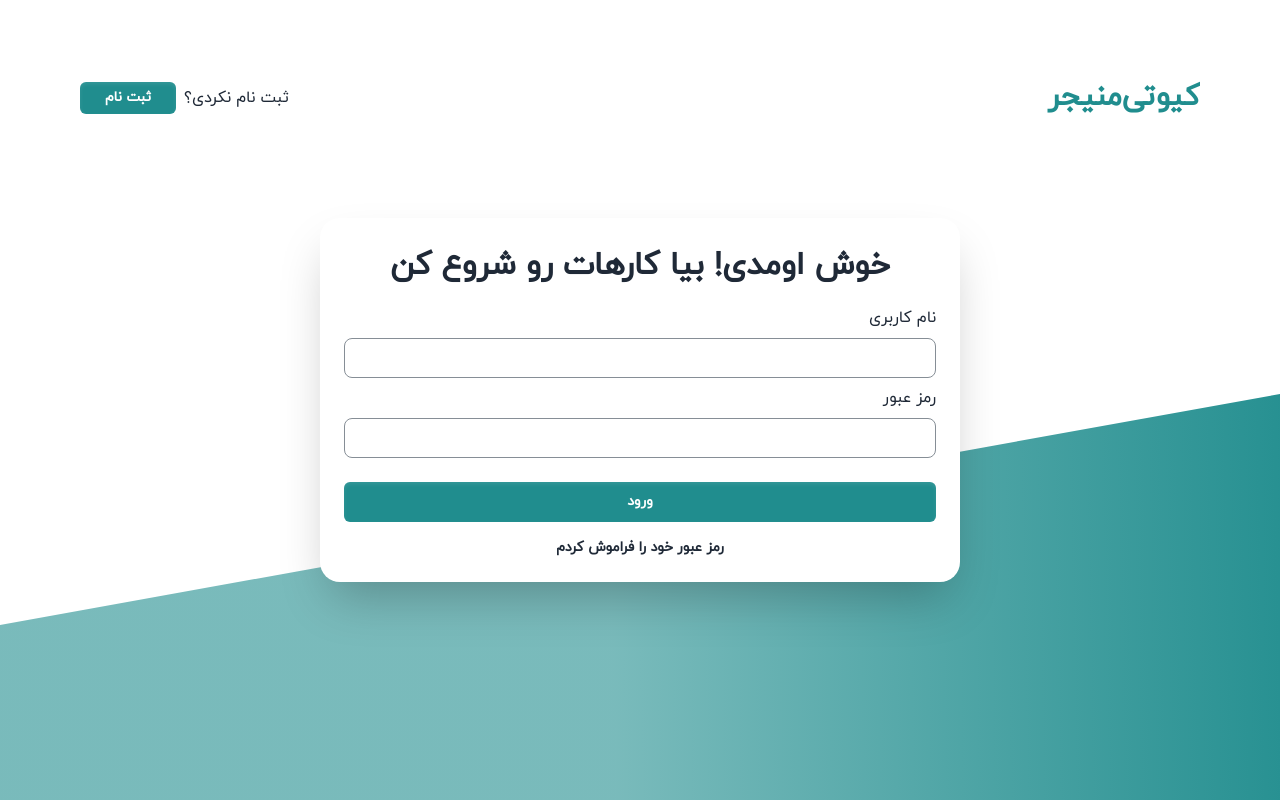
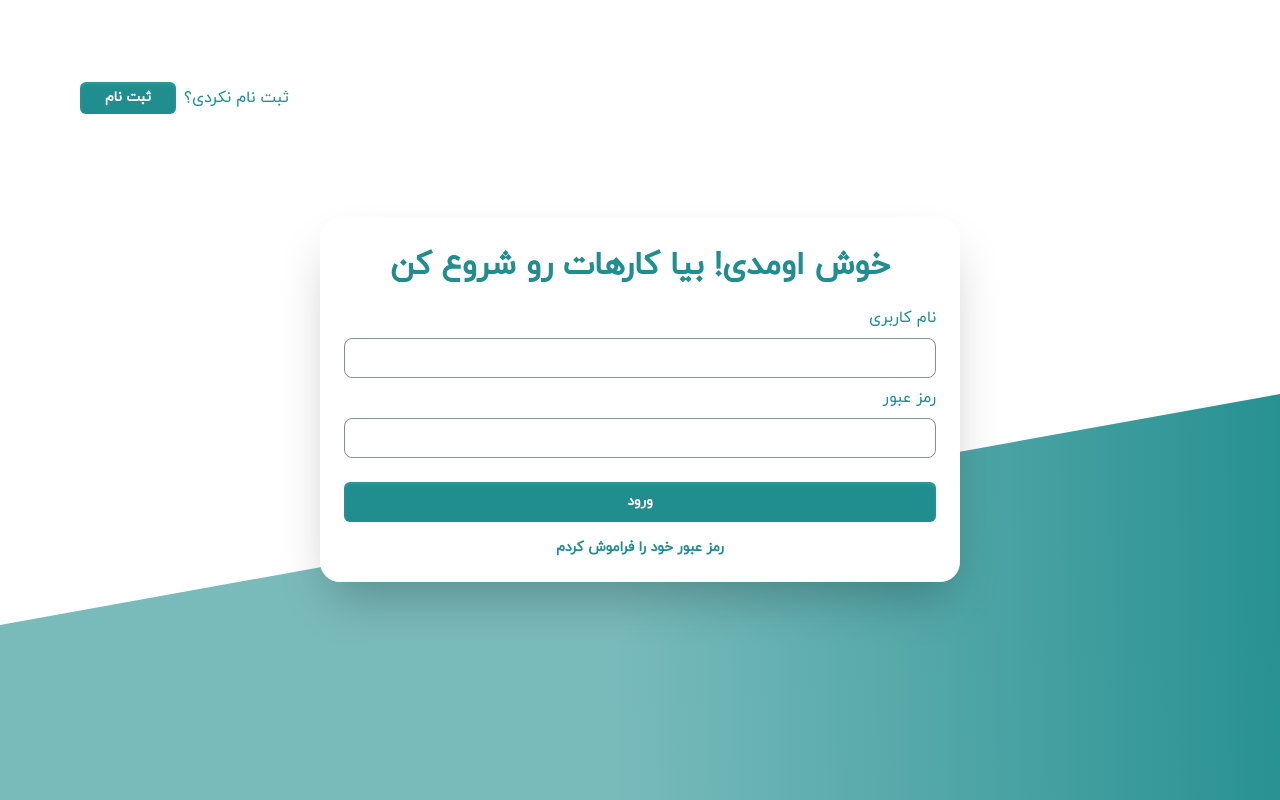
Before and after one commit to safarigha/QTM, a React (Vite) app: page /login in a window 1280 px wide. Built offline with nearby package versions, Linux system fonts and the light colour scheme.

Commit message:
resolved and set default style for auth pages

```diff
--- a/src/Layout.tsx
+++ b/src/Layout.tsx
@@ -1,7 +1,6 @@
 import React from "react";
 import { Link } from "react-router-dom";
 import BrandColorButton from "./components/commons/UI/buttons/BrandColorButton";
-import useThemeColor from "./hooks/useThemeColor";
 import BackgroundAuth from "./components/commons/UI/svgs/BackgroundAuth";
 
 interface IAuthProps {
@@ -10,18 +9,16 @@ interface IAuthProps {
 }
 
 const Layout = ({ isSignIn, children }: IAuthProps) => {
-  const { themeColor } = useThemeColor();
-
   return (
     <div className="h-screen overflow-hidden relative flex flex-col items-center justify-center">
       <header className="flex items-center justify-between px-20 mt-20 fixed top-0 w-full z-10">
         <h1
-          className={`font-black text-3xl ${themeColor} text-transparent bg-clip-text`}
+          className={`font-black text-3xl text-brand-primary text-transparent bg-clip-text`}
         >
           کیوتی‌منیجر
         </h1>
         <div className="flex items-center justify-center gap-x-2">
-          <p className="font-medium">
+          <p className="font-medium text-brand-primary">
             {isSignIn ? "ثبت نام نکردی؟" : "حساب کاربری داری؟"}
           </p>
           <Link to={isSignIn ? "/register" : "/login"}>
--- a/src/components/board/SidebarLogoutAccount.tsx
+++ b/src/components/board/SidebarLogoutAccount.tsx
@@ -10,6 +10,7 @@ import { AppDispatch } from "../../configs/servers/store";
 import { ISidebarLogoutAccount } from "../../configs/interfaces";
 import { resetAccounts } from "../../configs/servers/accountSlice";
 import useThemeColor from "../../hooks/useThemeColor";
+import { resetThemeColor } from "../../configs/servers/colorSlice";
 
 const clearUserSessionData = () => {
   localStorage.clear();
@@ -18,6 +19,8 @@ const clearUserSessionData = () => {
     const [name] = cookie.split("=");
     document.cookie = `${name}=; expires=Thu, 01 Jan 1970 00:00:00 GMT; path=/`;
   });
+  document.documentElement.setAttribute("data-theme", "light");
+  localStorage.removeItem("theme");
 };
 
 const SidebarLogoutAccount: React.FC<ISidebarLogoutAccount> = ({
@@ -35,6 +38,7 @@ const SidebarLogoutAccount: React.FC<ISidebarLogoutAccount> = ({
       dispatch(resetProjects());
       dispatch(resetWorkspaces());
       dispatch(resetAccounts());
+      dispatch(resetThemeColor());
       showSuccess("logout");
       navigate("/login");
     } catch (error: any) {
--- a/src/components/commons/UI/svgs/BackgroundAuth.tsx
+++ b/src/components/commons/UI/svgs/BackgroundAuth.tsx
@@ -1,4 +1,3 @@
-import useThemeColor from "../../../../hooks/useThemeColor";
 import { getHexColor } from "../../../../helpers/getHexColor";
 
 interface IBackgroundAuth {
@@ -6,8 +5,6 @@ interface IBackgroundAuth {
 }
 
 const BackgroundAuth: React.FC<IBackgroundAuth> = ({ className }) => {
-  const { themeColor } = useThemeColor();
-
   return (
     <svg
       className={`absolute bottom-0 right-0 left-0 ${className}`}
@@ -27,14 +24,12 @@ const BackgroundAuth: React.FC<IBackgroundAuth> = ({ className }) => {
           y2="287"
           gradientUnits="userSpaceOnUse"
         >
-          <stop stop-color={getHexColor(themeColor)} />
+          <stop stop-color={getHexColor("bg-brand-primary")} />
           <stop
             offset="50%"
-            stopColor={getHexColor(themeColor)}
+            stopColor={getHexColor("bg-brand-primary")}
             stopOpacity="0.60"
           />
-
-          {/* <stop offset="1" stop-color="#ffffff" /> */}
         </linearGradient>
       </defs>
     </svg>
--- a/src/pages/auth/forgetPassword/ResetPassword.tsx
+++ b/src/pages/auth/forgetPassword/ResetPassword.tsx
@@ -2,11 +2,8 @@ import useResetToken from "../../../hooks/useResetToken";
 import InputForm from "../../../components/commons/forms/InputForm";
 import { IField, IResetFormData } from "../../../configs/interfaces";
 import ResetPasswordSchema from "../../../validations/ResetPasswordShema";
-import useThemeColor from "../../../hooks/useThemeColor";
 
 const ResetPassword: React.FC = () => {
-  const { textColor } = useThemeColor();
-
   const { requestResetToken, isValidEmail } = useResetToken();
 
   const handleResetSubmit = async (data: IResetFormData) => {
@@ -27,7 +24,7 @@ const ResetPassword: React.FC = () => {
       {!isValidEmail ? (
         <div className="flex bg-white flex-col justify-center items-center p-6 w-[640px] rounded-[20px] shadow-2xl">
           <p
-            className={`font-extrabold ${textColor} justify-center w-fit pb-2 text-[32px]`}
+            className={`font-extrabold text-brand-primary justify-center w-fit pb-2 text-[32px]`}
           >
             فراموشی رمز عبور
           </p>
@@ -41,7 +38,7 @@ const ResetPassword: React.FC = () => {
       ) : (
         <div className="flex bg-white flex-col justify-center items-center p-6 w-[640px] rounded-[20px] shadow-2xl">
           <p
-            className={`font-extrabold ${textColor} justify-center w-fit pb-2 text-[32px]`}
+            className={`font-extrabold text-brand-primary justify-center w-fit pb-2 text-[32px]`}
           >
             فراموشی رمز عبور
           </p>
--- a/src/pages/auth/forgetPassword/SetPassword.tsx
+++ b/src/pages/auth/forgetPassword/SetPassword.tsx
@@ -5,11 +5,8 @@ import { IField, ISetPasswordFormData } from "../../../configs/interfaces";
 import { getErrorMessage } from "../../../helpers/errorMessages";
 import useToast from "../../../hooks/useToast";
 import SetPasswordSchema from "../../../validations/SetPasswordShema";
-import useThemeColor from "../../../hooks/useThemeColor";
 
 const SetPassword: React.FC = () => {
-  const { textColor } = useThemeColor();
-
   const navigate = useNavigate();
 
   const { showSuccess, showError } = useToast();
@@ -47,7 +44,7 @@ const SetPassword: React.FC = () => {
     <div className="flex items-center justify-center">
       <div className="flex bg-white flex-col justify-center items-center p-6 w-[640px] rounded-[20px] shadow-2xl">
         <p
-          className={`font-extrabold ${textColor} justify-center w-fit pb-2 text-[32px]`}
+          className={`font-extrabold text-brand-primary justify-center w-fit pb-2 text-[32px]`}
         >
           تغییر رمز عبور
         </p>
--- a/src/pages/auth/login/Login.tsx
+++ b/src/pages/auth/login/Login.tsx
@@ -8,11 +8,8 @@ import UserLoginSchema from "../../../validations/UserLoginShema";
 import { useAppDispatch } from "../../../configs/servers/store";
 import { setToken } from "../../../configs/servers/auth/authSlice";
 import { useEffect, useState } from "react";
-import useThemeColor from "../../../hooks/useThemeColor";
 
 const Login: React.FC = () => {
-  const { textColor } = useThemeColor();
-
   const [theme, setTheme] = useState("light");
   const navigate = useNavigate();
   const dispatch = useAppDispatch();
@@ -68,7 +65,7 @@ const Login: React.FC = () => {
         }`}
       >
         <p
-          className={`font-extrabold ${textColor} justify-center w-fit pb-2 text-[32px]`}
+          className={`font-extrabold text-brand-primary justify-center w-fit pb-2 text-[32px]`}
         >
           خوش اومدی! بیا کارهات رو شروع کن
         </p>
@@ -78,7 +75,7 @@ const Login: React.FC = () => {
           schema={UserLoginSchema}
           onSubmit={handleLoginSubmit}
         />
-        <div className={`mt-4 ${textColor} text-sm font-bold`}>
+        <div className={`mt-4 text-brand-primary text-sm font-bold`}>
           <Link to="/reset-password">رمز عبور خود را فراموش کردم</Link>
         </div>
       </div>
--- a/src/pages/auth/register/Register.tsx
+++ b/src/pages/auth/register/Register.tsx
@@ -7,11 +7,8 @@ import Rules from "./Rules";
 import { registerAccount } from "../../../configs/APIs/accountApi";
 import useToast from "../../../hooks/useToast";
 import { getErrorMessage } from "../../../helpers/errorMessages";
-import useThemeColor from "../../../hooks/useThemeColor";
 
 const Register: React.FC = () => {
-  const { textColor } = useThemeColor();
-
   const [theme, setTheme] = useState("light");
   const navigate = useNavigate();
   const { showSuccess, showError } = useToast();
@@ -65,7 +62,7 @@ const Register: React.FC = () => {
         }`}
       >
         <p
-          className={`font-extrabold ${textColor} justify-center w-fit pb-2 text-[32px]`}
+          className={`font-extrabold text-brand-primary justify-center w-fit pb-2 text-[32px]`}
         >
           همین حالا ثبت‌نام کن
         </p>
--- a/src/pages/auth/register/Rules.tsx
+++ b/src/pages/auth/register/Rules.tsx
@@ -1,11 +1,8 @@
 import React, { useEffect, useState } from "react";
 import { IRules } from "../../../configs/interfaces";
 import CloseButton from "../../../components/commons/UI/buttons/CloseButton";
-import useThemeColor from "../../../hooks/useThemeColor";
 
 const Rules: React.FC<IRules> = ({ onClose }) => {
-  const { textColor } = useThemeColor();
-
   const [theme, setTheme] = useState("light");
   const [isOpen, setIsOpen] = useState(true);
 
@@ -30,7 +27,9 @@ const Rules: React.FC<IRules> = ({ onClose }) => {
       <dialog
         open={isOpen}
         className={`p-6 border flex flex-col rounded-lg ${
-          theme === "dark" ? `bg-black ${textColor}` : `bg-white text-black`
+          theme === "dark"
+            ? `bg-black text-brand-primary`
+            : `bg-white text-black`
         }`}
       >
         <h2 className="font-extrabold text-center">
```
